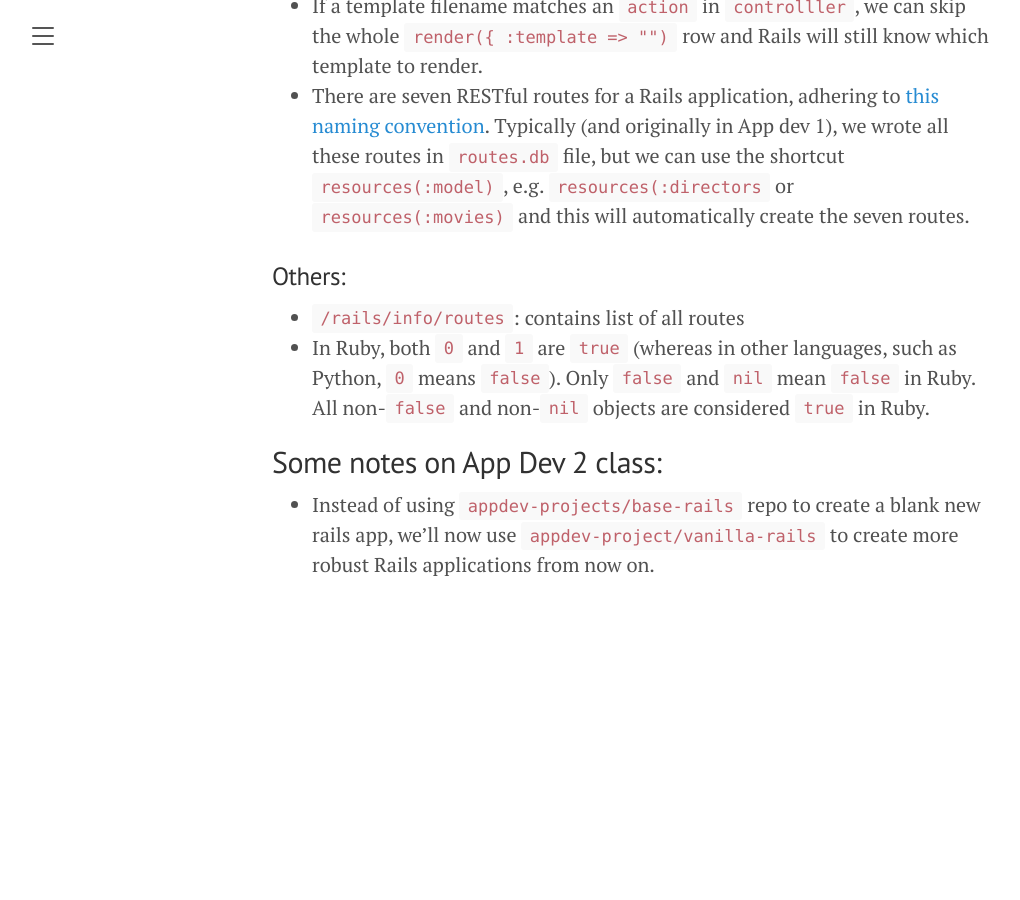
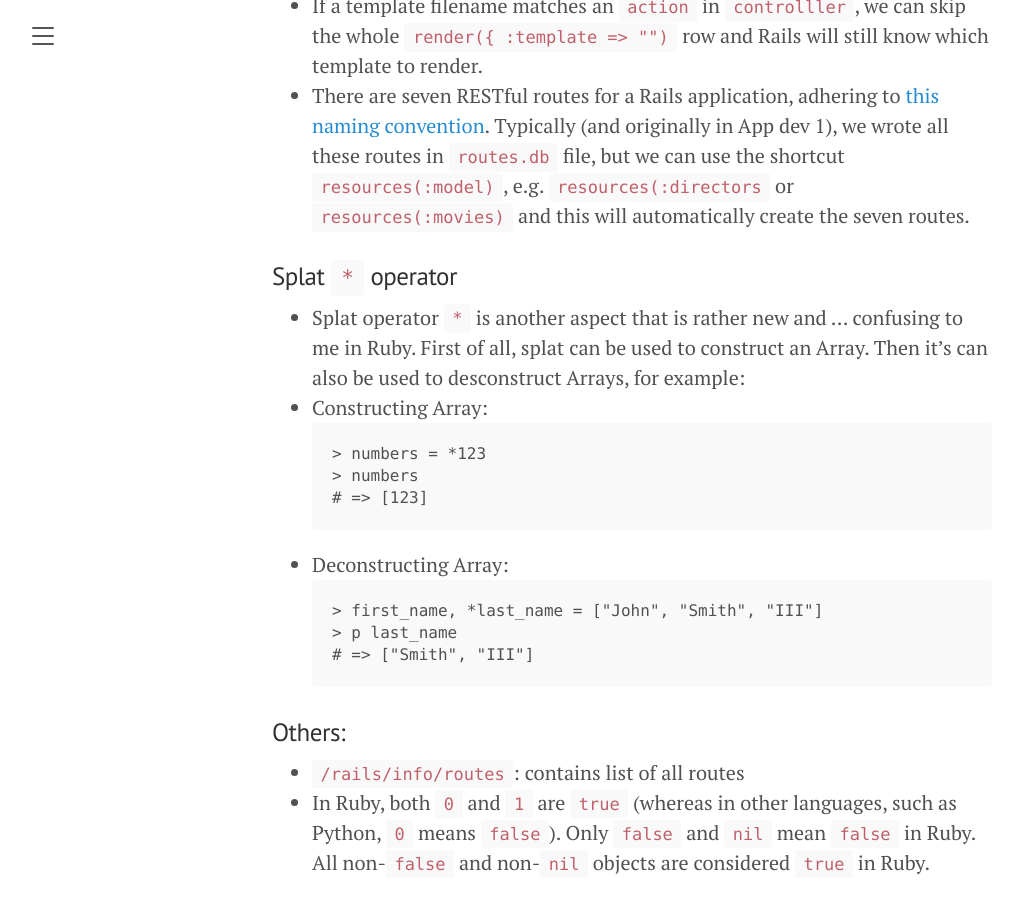
Before and after one commit to thaong91/tn-appdev-spr22, a Jekyll site: the page built from _posts/2022-03-29-three-things-i-learned-from-the-ruby-koans.md, in a window 1280 px wide and 900 px high, scrolled down 761 px. Shown: the whole window, without its empty margins (8-1028 px from the left). Built offline with Jekyll 4.4.1, drawn with Linux system fonts in a browser that asks for light colours; before the commit the page ends 1421 px from its top, so only the background shows below that; some of the changed text lies outside the part shown.

Commit message:
Update 2022-03-29-three-things-i-learned-from-the-ruby-koans.md

````diff
--- a/_posts/2022-03-29-three-things-i-learned-from-the-ruby-koans.md
+++ b/_posts/2022-03-29-three-things-i-learned-from-the-ruby-koans.md
@@ -23,6 +23,20 @@ Here are (at least) three things I learned from [The Ruby Koans](http://rubykoan
 - If a template filename matches an `action` in `controlller`, we can skip the whole `render({ :template => "")` row and Rails will still know which template to render.
 - There are seven RESTful routes for a Rails application, adhering to [this naming convention](https://restfulapi.net/resource-naming/). Typically (and originally in App dev 1), we wrote all these routes in `routes.db` file, but we can use the shortcut `resources(:model)`, e.g. `resources(:directors` or `resources(:movies)` and this will automatically create the seven routes.
 
+### Splat `*` operator
+- Splat operator `*` is another aspect that is rather new and ... confusing to me in Ruby. First of all, splat can be used to construct an Array. Then it's can also be used to desconstruct Arrays, for example:
+- Constructing Array:
+  ```
+  > numbers = *123
+  > numbers
+  # => [123]
+  ```
+- Deconstructing Array:
+  ```
+  > first_name, *last_name = ["John", "Smith", "III"]
+  > p last_name
+  # => ["Smith", "III"]
+  ```
 
 ### Others:
 - `/rails/info/routes`: contains list of all routes
````
Also changed, not shown: other parts of _posts/2022-03-29-three-things-i-learned-from-the-ruby-koans.md (+1 -1 lines).
